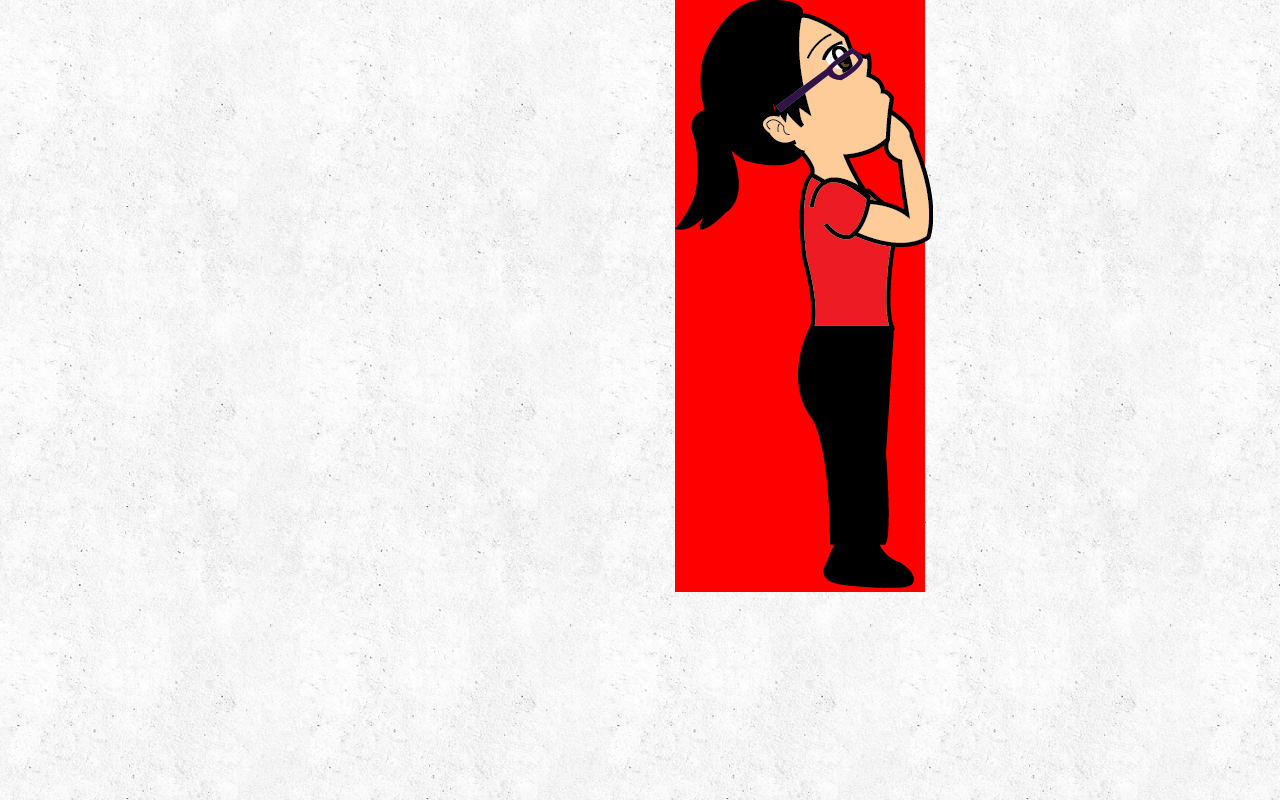
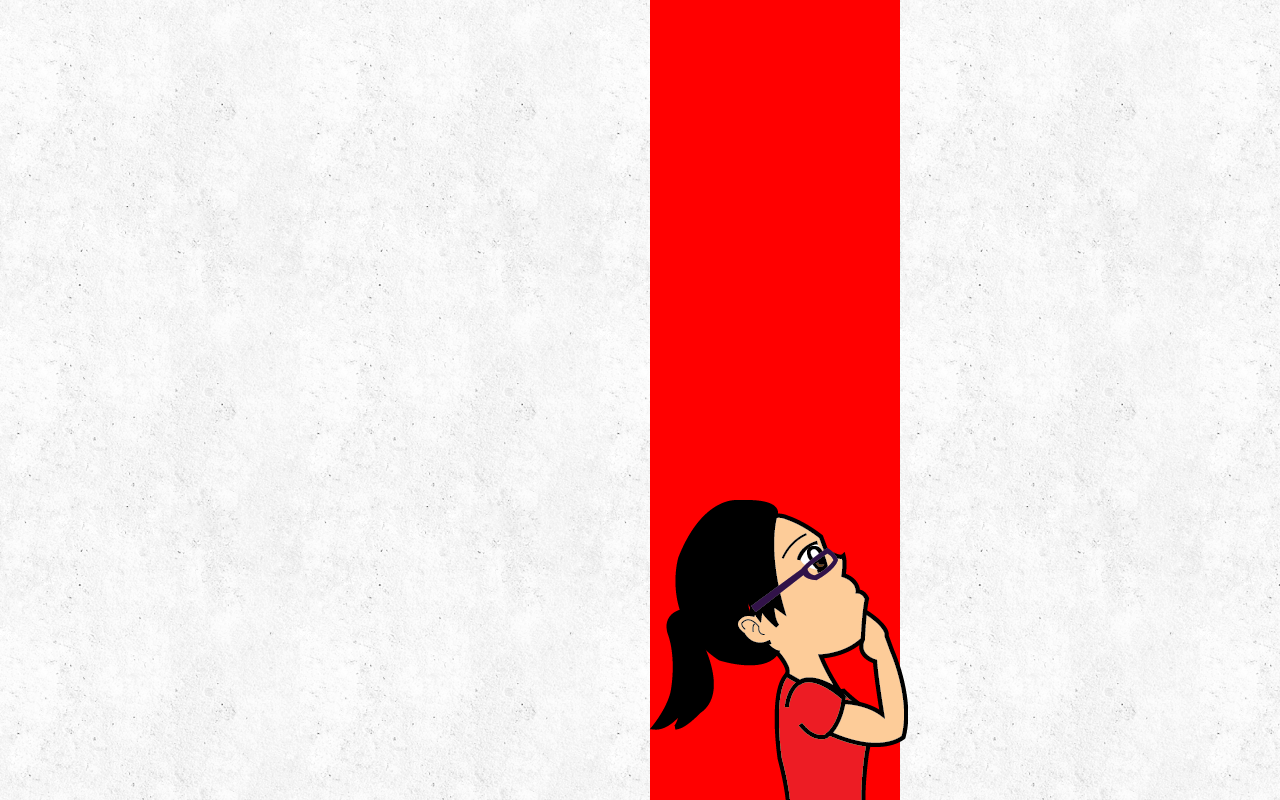
Before and after one commit to lizanderson/p4-portfolio, a plain HTML site: page index.html in a window 1280 px wide. Shown: the top 800 px of the page. Drawn offline with Linux system fonts and the light colour scheme.

Commit message:
Version 9.3

```diff
--- a/css/styles.css
+++ b/css/styles.css
@@ -6,8 +6,8 @@ body {
 .me {
   background: red;
   width: 250px;
-  margin-left: 675px;
-  top: 500px;
+  margin-left: 650px;
+  padding-top: 500px;
 }
 
 figure img {
```
